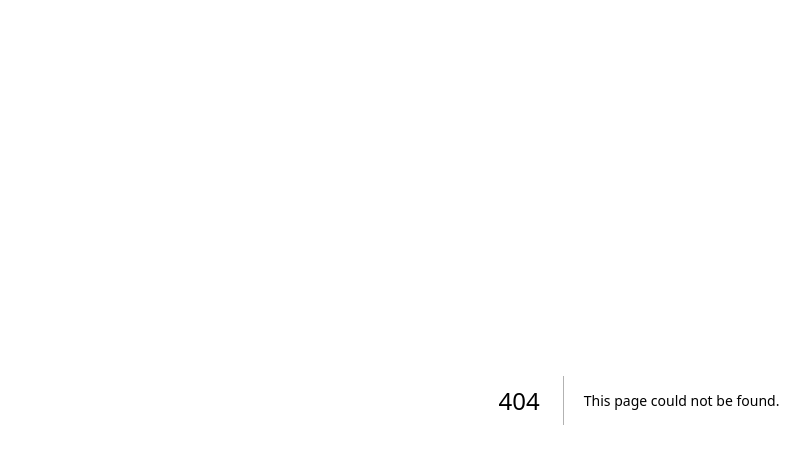
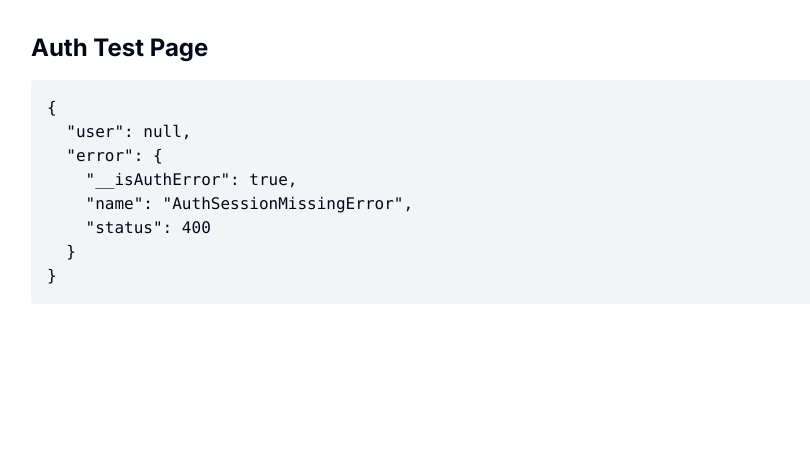
Before and after one commit to elmo3159/Paintly, a Next.js app: page /test-auth in a window 1280 px wide. Before the commit this address had no page. Shown: the top 464 px of the page, without its empty margins (1-811 px from the left). Built offline with nearby package versions, Linux system fonts and the light colour scheme; no server answers.

Commit message:
Add test auth page to diagnose 500 error
- Created simple test page to check auth state
- Will help identify the exact error in dashboard

```diff
--- /dev/null
+++ b/app/test-auth/page.tsx
@@ -0,0 +1,32 @@
+export const dynamic = 'force-dynamic'
+
+import { createClient } from '@/lib/supabase/server'
+
+export default async function TestAuthPage() {
+  try {
+    const supabase = await createClient()
+    const { data: { user }, error } = await supabase.auth.getUser()
+
+    return (
+      <div className="p-8">
+        <h1 className="text-2xl font-bold mb-4">Auth Test Page</h1>
+        <pre className="bg-gray-100 p-4 rounded">
+          <code>
+            {JSON.stringify({ user, error }, null, 2)}
+          </code>
+        </pre>
+      </div>
+    )
+  } catch (error) {
+    return (
+      <div className="p-8">
+        <h1 className="text-2xl font-bold mb-4">Auth Test Page - Error</h1>
+        <pre className="bg-red-100 p-4 rounded text-red-900">
+          <code>
+            {JSON.stringify({ error: error instanceof Error ? error.message : error }, null, 2)}
+          </code>
+        </pre>
+      </div>
+    )
+  }
+}
```
